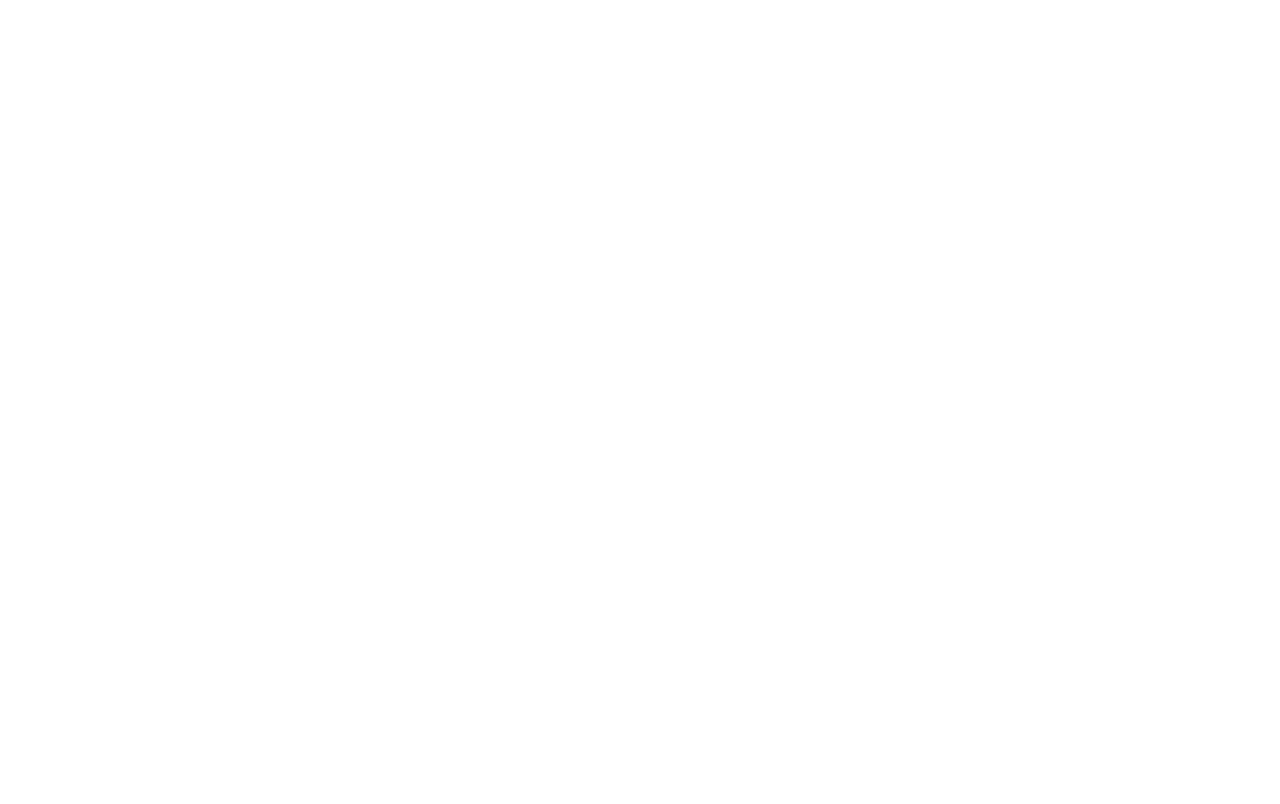
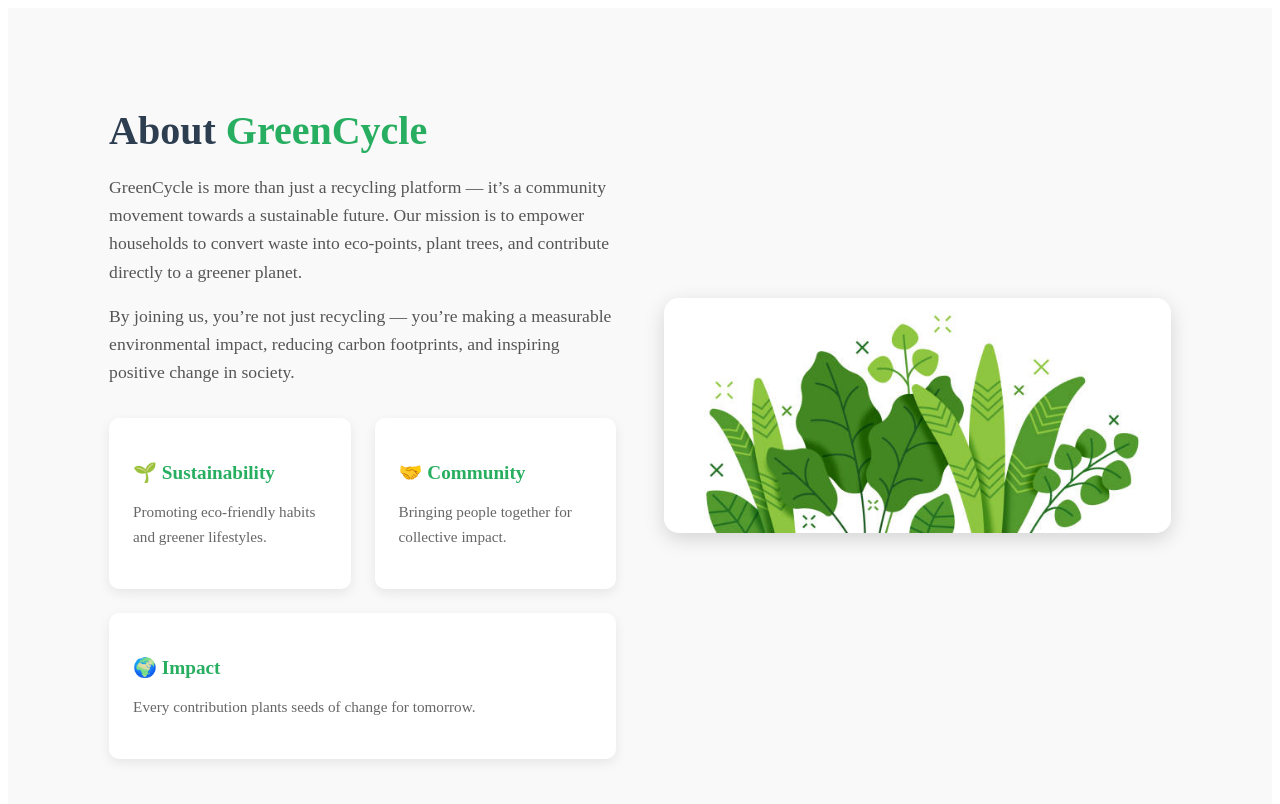
Before and after one commit to Yrkale/GreenCycle, a React (Create React App) app in the folder frontend/: page /aboutus in a window 1280 px wide. Before the commit this address had no page. Shown: the top 804 px of the page. Built offline with nearby package versions, Linux system fonts and the light colour scheme.

Commit message:
Created a new page About_us

```diff
--- a/frontend/src/App.js
+++ b/frontend/src/App.js
@@ -5,7 +5,7 @@ import LoginForm from './Domain/User/UserLoginForm';
 import RegisterForm from './Domain/User/UserRegisterForm';
 import LandingPage from './Domain/LandingPage/LandingPage'; // Import Landing Page
 import Shop from "./Domain/Shop/Shop";
-
+import Aboutus from "./Domain/Aboutus/aboutus.js";
 
 function App() {
   return (
@@ -16,6 +16,7 @@ function App() {
         <Route path="/login" element={<LoginForm />} />
         <Route path="/register" element={<RegisterForm />} />
         <Route path="/shop" element={<Shop />} />
+        <Route path="/aboutus" element={<Aboutus />} />
 
       </Routes>
 
--- /dev/null
+++ b/frontend/src/Domain/Aboutus/Aboutus.css
@@ -0,0 +1,77 @@
+.about {
+  display: flex;
+  align-items: center;
+  justify-content: space-between;
+  padding: 4rem 8%;
+  background: #f9f9f9;
+  flex-wrap: wrap;
+}
+
+.about-text {
+  flex: 1;
+  max-width: 600px;
+  margin-right: 3rem;
+}
+
+.about-text h2 {
+  font-size: 2.5rem;
+  margin-bottom: 1rem;
+  line-height: 1.3;
+  color: #2c3e50;
+}
+
+.about-text .highlight {
+  color: #27ae60;
+  font-weight: bold;
+}
+
+.about-text p {
+  margin: 1rem 0;
+  font-size: 1.1rem;
+  color: #555;
+  line-height: 1.6;
+}
+
+.about-values {
+  display: flex;
+  margin-top: 2rem;
+  gap: 1.5rem;
+  flex-wrap: wrap;
+}
+
+.value-card {
+  background: #fff;
+  border-radius: 10px;
+  padding: 1.5rem;
+  box-shadow: 0px 4px 12px rgba(0, 0, 0, 0.08);
+  flex: 1;
+  min-width: 200px;
+  transition: transform 0.3s ease;
+}
+
+.value-card:hover {
+  transform: translateY(-5px);
+}
+
+.value-card h3 {
+  font-size: 1.2rem;
+  color: #27ae60;
+  margin-bottom: 0.5rem;
+}
+
+.value-card p {
+  font-size: 0.95rem;
+  color: #666;
+}
+
+.about-image {
+  flex: 1;
+  display: flex;
+  justify-content: center;
+}
+
+.about-image img {
+  max-width: 100%;
+  border-radius: 15px;
+  box-shadow: 0px 6px 20px rgba(0, 0, 0, 0.15);
+}
--- /dev/null
+++ b/frontend/src/Domain/Aboutus/aboutus.js
@@ -0,0 +1,48 @@
+// src/components/LandingPage/AboutUs/AboutUs.js
+import React from "react";
+import "./Aboutus.css";
+import teamImg from "./team.jpg"; // add an image for your team/mission
+
+const Aboutus = () => {
+  return (
+    <section className="about">
+      <div className="about-text">
+        <h2>
+          About <span className="highlight">GreenCycle</span>
+        </h2>
+        <p>
+          GreenCycle is more than just a recycling platform — it’s a community
+          movement towards a sustainable future. Our mission is to empower
+          households to convert waste into eco-points, plant trees, and
+          contribute directly to a greener planet.
+        </p>
+        <p>
+          By joining us, you’re not just recycling — you’re making a measurable
+          environmental impact, reducing carbon footprints, and inspiring
+          positive change in society.
+        </p>
+
+        <div className="about-values">
+          <div className="value-card">
+            <h3>🌱 Sustainability</h3>
+            <p>Promoting eco-friendly habits and greener lifestyles.</p>
+          </div>
+          <div className="value-card">
+            <h3>🤝 Community</h3>
+            <p>Bringing people together for collective impact.</p>
+          </div>
+          <div className="value-card">
+            <h3>🌍 Impact</h3>
+            <p>Every contribution plants seeds of change for tomorrow.</p>
+          </div>
+        </div>
+      </div>
+
+      <div className="about-image">
+        <img src={teamImg} alt="GreenCycle team working together" />
+      </div>
+    </section>
+  );
+};
+
+export default Aboutus;
--- a/frontend/src/Domain/LandingPage/LandingPageComponents/NavegationBar/NavBar.js
+++ b/frontend/src/Domain/LandingPage/LandingPageComponents/NavegationBar/NavBar.js
@@ -25,6 +25,7 @@ function NavBar() {
         <a href="#TopContributor">Contributors</a>
         <a href="#LiveContribution">Live Feed</a>
         <a href="#Join">Contact</a>
+        <a href="/aboutus">AboutUs</a>
       </nav>
 
       {/* Right side */}
```
Also changed, not shown: frontend/src/Domain/Aboutus/team.jpg (added).
